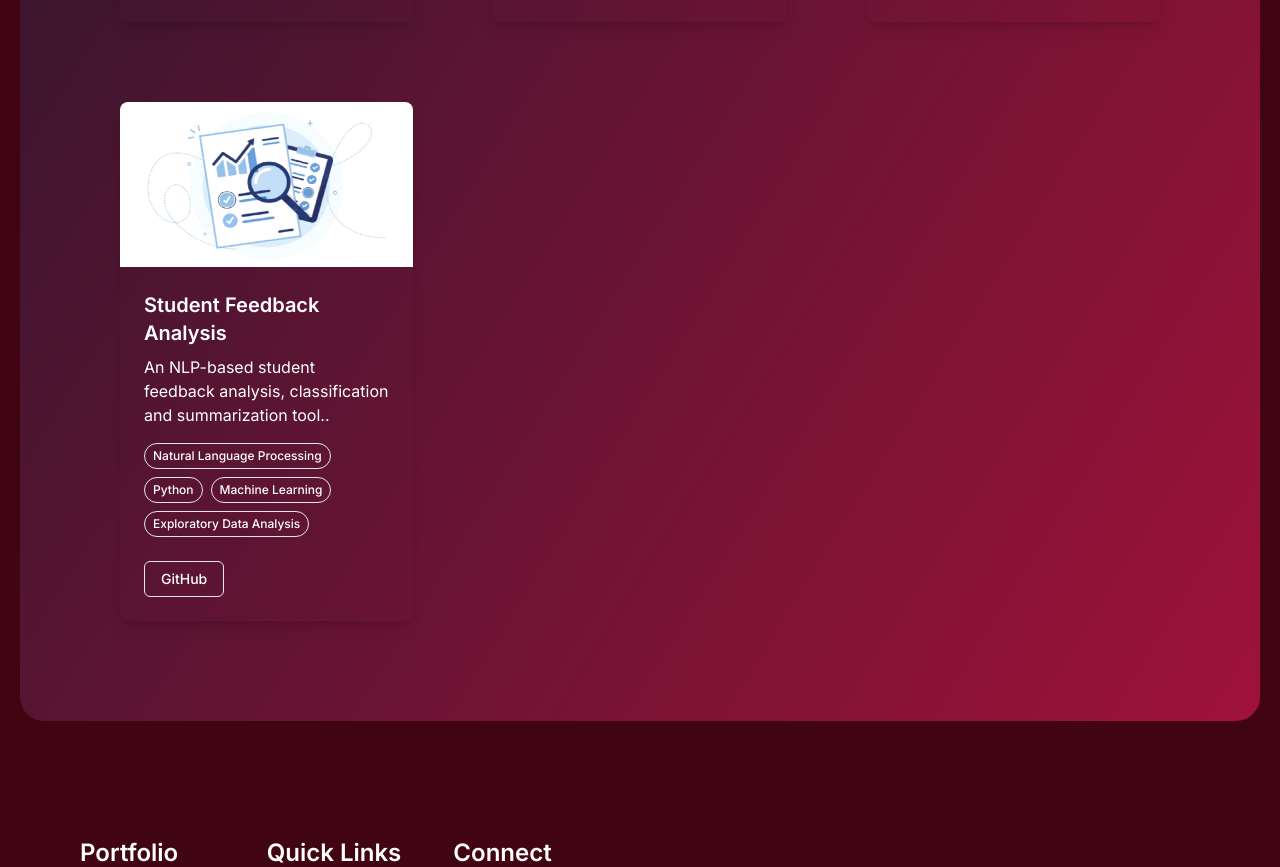
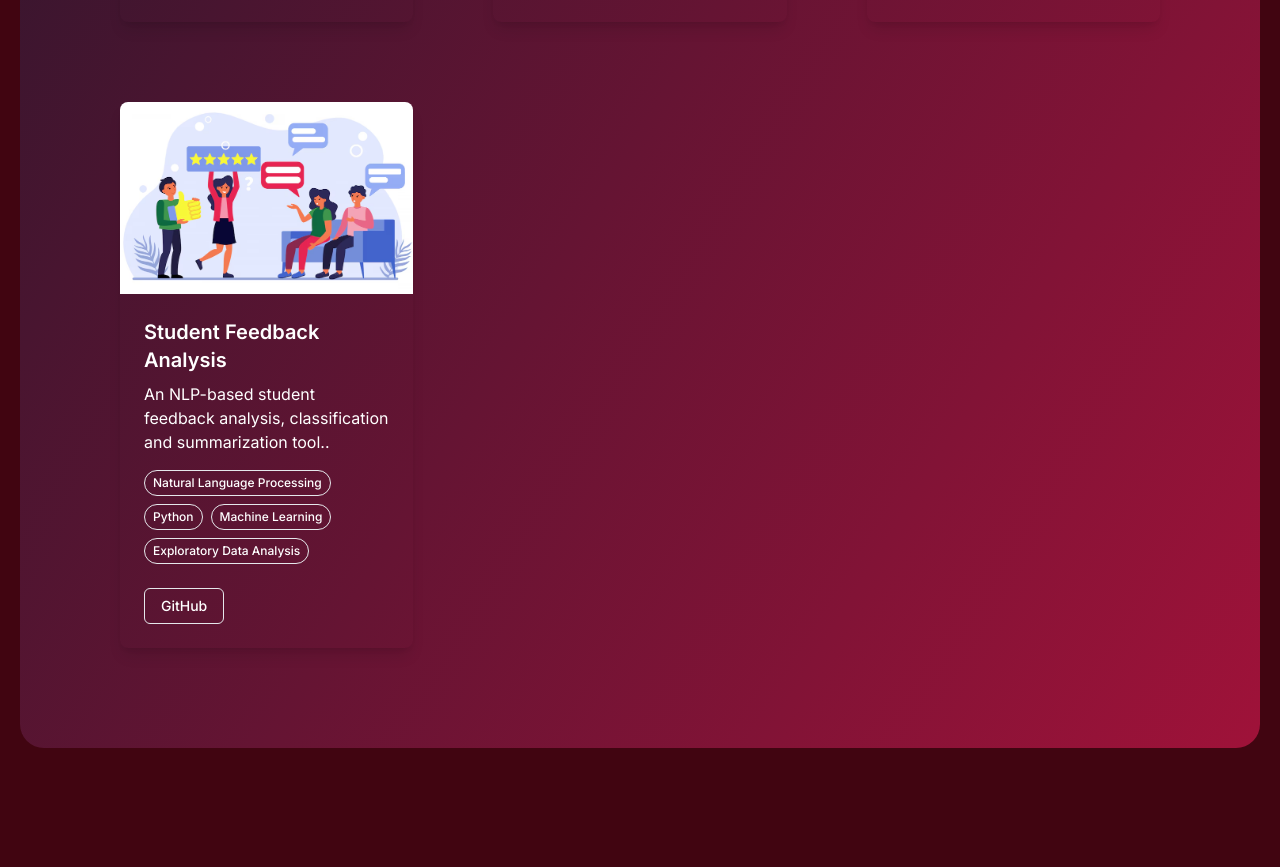
Before and after one commit to ShadaabHasan/portfolio, a Next.js app: page /AllProjects in a window 1280 px wide. Shown: the part 1294-2161 px from the top of the page. Built offline with nearby package versions, Linux system fonts and the light colour scheme.

Commit message:
update app/AllProjects/page.js

```diff
--- a/app/AllProjects/page.js
+++ b/app/AllProjects/page.js
@@ -200,7 +200,7 @@ const AllProject = () => {
                 <div className='h-full'>
                 <div className="bg-card rounded-lg shadow-lg overflow-hidden h-full flex flex-col">
                     <div className="relative">
-                        <img alt="Student Feedback Analysis" loading="lazy" decoding="async" data-nimg="fill" className="object-cover transition-transform hover:scale-105 duration-300" src='/projects/student-feedback_re.png'/>
+                        <img alt="Student Feedback Analysis" loading="lazy" decoding="async" data-nimg="fill" className="object-cover transition-transform hover:scale-105 duration-300" src='/projects/student-feedback-system.png'/>
                     </div>
                     <div className="p-6 space-y-4">
                         <div>
@@ -215,7 +215,7 @@ const AllProject = () => {
                             <span className="inline-flex items-center rounded-full font-medium bg-primary/10 text-primary hover:bg-primary/20 transition-colors border border-primary/20 text-xs px-2 py-1">Exploratory Data Analysis</span>
                         </div>
                         <div className="flex gap-4 pt-2">
-                            <a target="_blank" rel="noopener noreferrer" className="inline-flex items-center justify-center gap-2 whitespace-nowrap rounded-md text-sm font-medium transition-colors border border-input h-9 px-4 py-2" href="https://github.com/ShadaabHasan/portfolio">GitHub</a>
+                            <a target="_blank" rel="noopener noreferrer" className="inline-flex items-center justify-center gap-2 whitespace-nowrap rounded-md text-sm font-medium transition-colors border border-input h-9 px-4 py-2" href="https://github.com/ShadaabHasan/student-review-system">GitHub</a>
                         </div>
                     </div>
                 </div>
```
Also changed, not shown: public/projects/student-feedback-system.png (added), public/projects/underconstruction.png (renamed from public/projects/student-feedback_re.png).
